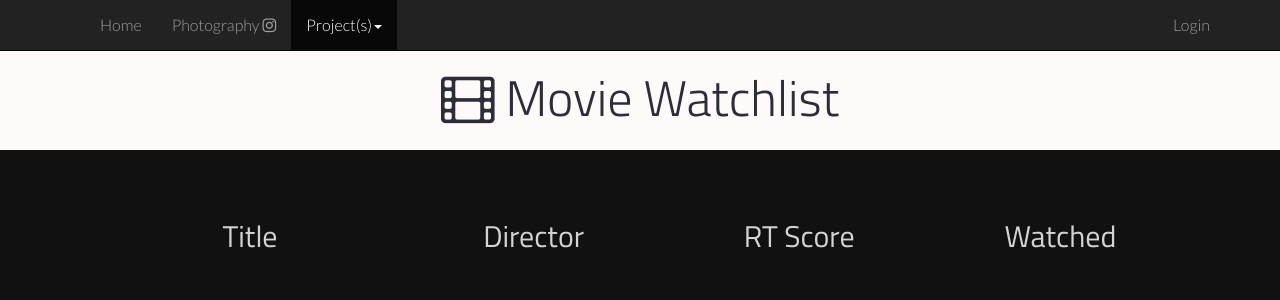
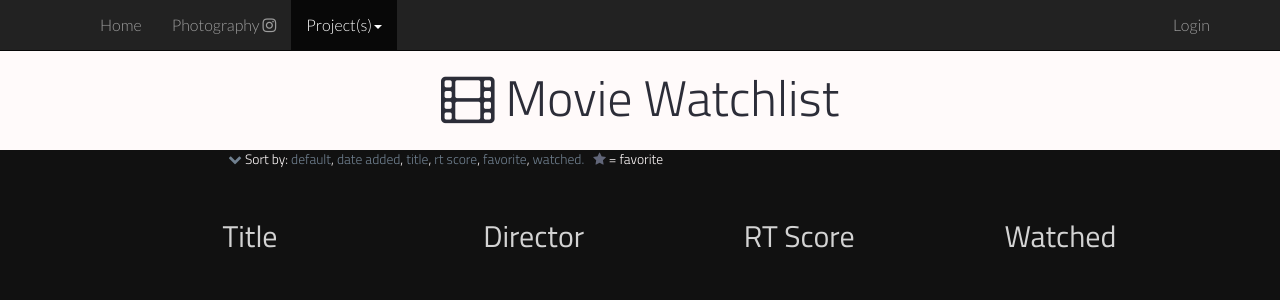
Before and after one commit to thomas2711/movie-watchlist, a Django app: template templates/movies/index.html in a window 1280 px wide. Shown: the top 300 px of the page. Run offline with Django 3.2, Linux system fonts and the light colour scheme; the template is opened without the code that fills it, so the values that code supplies are empty; some libraries are stand-ins or nearby versions.

Commit message:
Added the ability to sort the list

```diff
--- a/templates/movies/index.html
+++ b/templates/movies/index.html
@@ -44,7 +44,7 @@
 					<li class="dropdown active">
 						<a href="#" class="dropdown-toggle" data-toggle="dropdown" role="button" aria-haspopup="true" aria-expanded="false">Project(s)<span class="caret"></span></a>
 						<ul class="dropdown-menu">
-							<li class="active"><a href="#">Online Movie Watchlist</a></li>
+							<li class="active"><a href="{% url 'movies:index' %}">Online Movie Watchlist</a></li>
 						</ul>
 					</li>
 				</ul>
@@ -79,6 +79,19 @@
 	{% endblock %}
 
 	{% block main %}
+
+	<div>
+		<div class="small row col-lg-10 col-lg-offset-2">
+				{% if asc %}
+				<a href="{% url 'movies:index' %}?sort_by={{ ordering }}&asc=n"><i class="fa fa-chevron-up" aria-hidden="true"></i></a>
+				{% else %}
+				<a href="{% url 'movies:index' %}?sort_by={{ ordering }}&asc=y"><i class="fa fa-chevron-down" aria-hidden="true"></i></a>
+				{% endif %}
+				Sort by: <a href="{% url 'movies:index' %}">default</a>, <a href="{% url 'movies:index' %}?sort_by=date_added&asc={% if not asc %}n{% else %}y{% endif %}">date added</a>, <a href="{% url 'movies:index' %}?sort_by=title&asc={% if not asc %}n{% else %}y{% endif %}">title</a>, <a href="{% url 'movies:index' %}?sort_by=rt_rating&asc={% if not asc %}n{% else %}y{% endif %}">rt score</a>, <a href="{% url 'movies:index' %}?sort_by=fav&asc={% if not asc %}n{% else %}y{% endif %}">favorite</a>, <a href="{% url 'movies:index' %}?sort_by=watched&asc={% if not asc %}n{% else %}y{% endif %}">watched.</a> &nbsp;
+				<span><i class="fa fa-star" style="color: #616679;" aria-hidden="true"></i> = favorite</span>
+		</div>
+	</div>
+
     <div class="container desc">
     	<div class="row">
 			<div class="col-lg-11 col-lg-offset-1">
```
Also changed, not shown: templates/movies/detail.html (+7 -0 lines), views.py (+16 -1 lines).
